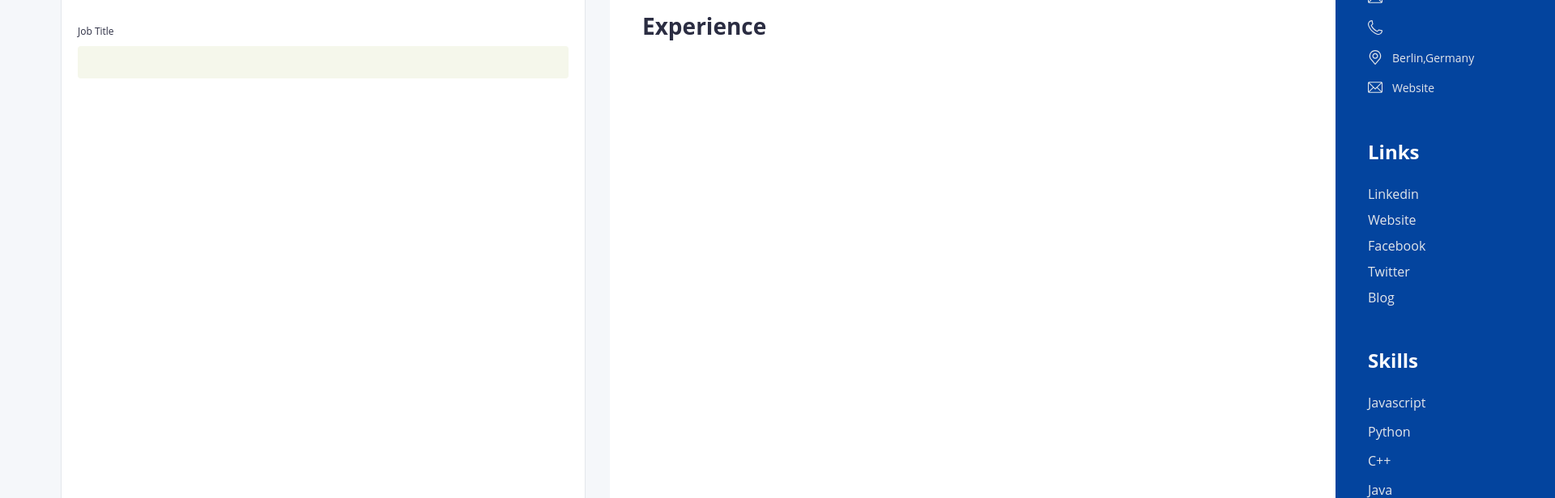
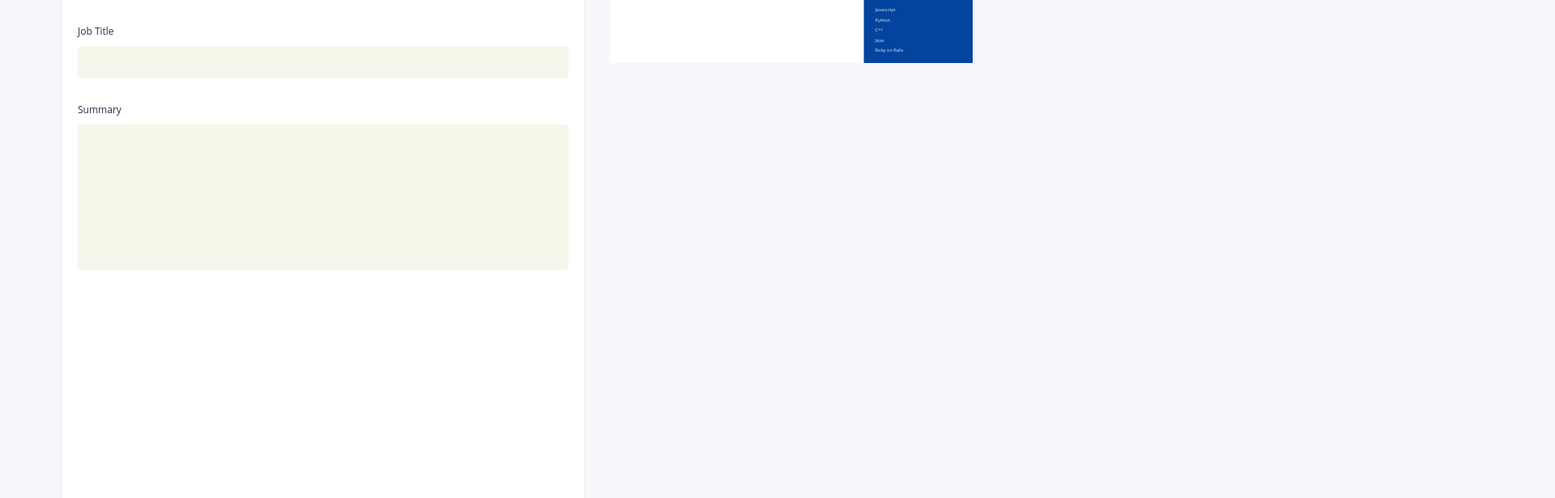
Before and after one commit to Mohamedsobhy292/cvbuddy, a React (Create React App) app in the folder client/: page /build-resume in a window 1280 px wide. Shown: the part 360-976 px from the top of the page at 81% size, 1920 px wide, since content can reach past the window. Built offline with nearby package versions, Linux system fonts and the light colour scheme; a web font is replaced by a local one.

Commit message:
feat: added textarea

```diff
--- a/client/src/pages/build-resume/BuildResume.module.scss
+++ b/client/src/pages/build-resume/BuildResume.module.scss
@@ -46,3 +46,8 @@
         margin-right: 0;
     }
 }
+
+.themeWrapper {
+    transform: scale(0.35);
+    transform-origin: top left;
+}
--- a/client/src/pages/build-resume/index.js
+++ b/client/src/pages/build-resume/index.js
@@ -4,6 +4,7 @@ import classnames from 'classnames'
 import styles from './BuildResume.module.scss'
 import { InputField } from '../../shared/components/inputField'
 import { InputLabel } from '../../shared/components/inputLabel'
+import { TextArea } from '../../shared/components/textArea'
 import { Volga } from '../templates/volga'
 
 const BuildResume = () => {
@@ -11,6 +12,7 @@ const BuildResume = () => {
     const [lastName, setLastName] = useState('')
     const [email, setEmail] = useState('')
     const [jobTitle, setjobTitle] = useState('')
+    const [summary, setSummary] = useState('')
 
     return (
         <div className={styles.BuildResumeWrapper}>
@@ -61,10 +63,24 @@ const BuildResume = () => {
                         <InputLabel>Job title</InputLabel>
                         <InputField />
                     </div>
+
+                    <div
+                        className={classnames(
+                            styles.formControl,
+                            styles.fullWidth
+                        )}
+                    >
+                        <InputLabel>Summary</InputLabel>
+                        <TextArea
+                            value={summary}
+                            onChange={(e) => setSummary(e.target.value)}
+                        />
+                    </div>
                 </div>
             </content>
             <aside className={styles.sideArea}>
                 <Volga
+                    className={styles.themeWrapper}
                     firstName={firstName}
                     lastName={lastName}
                     mail={email}
--- a/client/src/pages/templates/volga/index.js
+++ b/client/src/pages/templates/volga/index.js
@@ -6,6 +6,7 @@ import { Experience } from './components/experience'
 import { Sidebar } from './components/sidebar'
 
 const Volga = ({
+    className,
     firstName,
     lastName,
     jobTitle,
@@ -15,7 +16,7 @@ const Volga = ({
     phone,
 }) => {
     return (
-        <div className={styles.templateWrapper}>
+        <div className={`${styles.templateWrapper} ${className}`}>
             <main className={styles.contentContainer}>
                 {/* HEADER */}
                 <Header
--- /dev/null
+++ b/client/src/shared/components/textArea/index.js
@@ -0,0 +1,17 @@
+import React from 'react'
+import styles from './textArea.module.scss'
+
+const TextArea = ({ value, onChange }) => {
+    const handleChange = (e) => {
+        onChange(e)
+    }
+    return (
+        <textarea
+            className={styles.textArea}
+            value={value}
+            onChange={handleChange}
+        />
+    )
+}
+
+export { TextArea }
--- /dev/null
+++ b/client/src/shared/components/textArea/textArea.module.scss
@@ -0,0 +1,19 @@
+@import '../../styles/variables.scss';
+
+.textArea {
+    // background: #f5f7fa;
+    background: #f5f7eb;
+    color: $text-color;
+    padding: 20px;
+    border-radius: 4px;
+    border: 1px solid transparent;
+    font-size: 12px;
+    outline: none;
+    resize: none;
+    width: 100%;
+    height: 180px;
+
+    &:focus {
+        border: 1px solid #47a3f3;
+    }
+}
```
Also changed, not shown: 1 other file (tests, documents, lock files or other folders).
